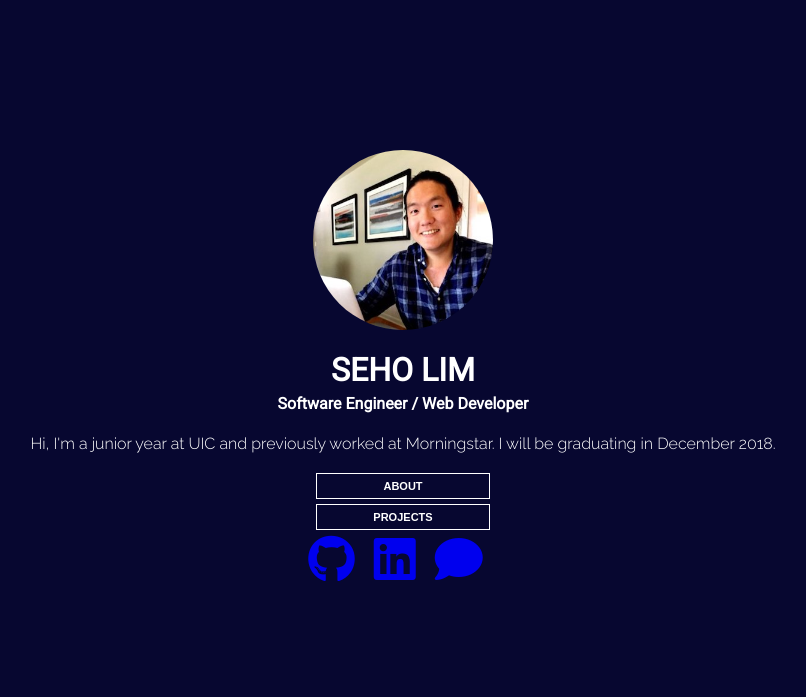
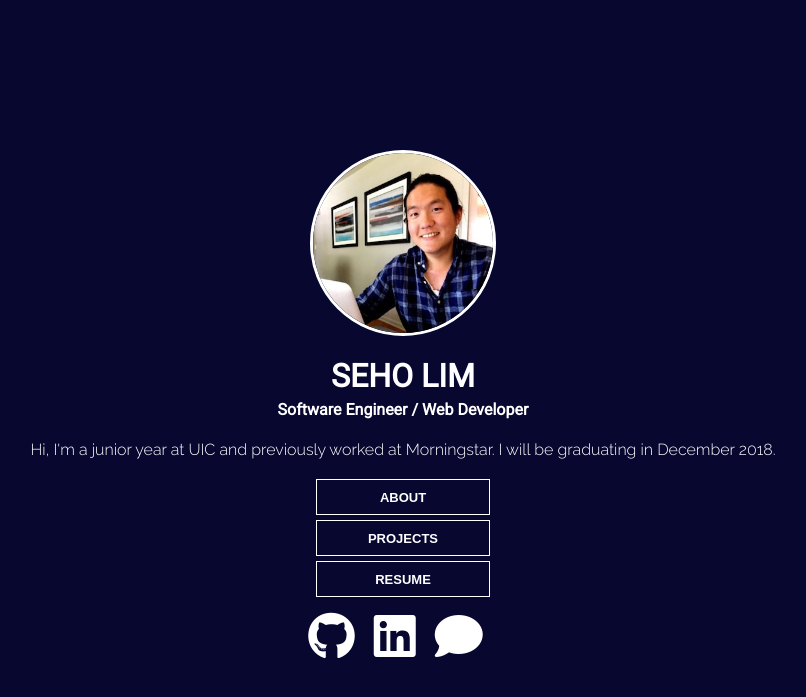
Before and after one commit to sonamoo/myPortfolio, a PHP site: page /profile.html in a window 1280 px wide. Shown: the top 697 px of the page, without its empty margins (237-1043 px from the left). Run offline with PHP 8.4, Linux system fonts and the light colour scheme; some libraries are stand-ins or nearby versions.

Commit message:
added a resume.

```diff
--- a/css/profile.css
+++ b/css/profile.css
@@ -12,6 +12,7 @@ body {
     margin: 0 auto;
     border-radius: 50%;
     width: 180px;
+    border: 3px solid white;
 }
 
 #profile-hello {
@@ -19,16 +20,19 @@ body {
 }
 
 #profile-title {
-
 }
 
 #profile-subtitle {
     margin-top: -17px;
-
 }
 
+#social-buttons-wrapper {
+    padding-top: 10px;
+}
 
 .social-buttons-links {
+
+    color: white;
     padding-right: 15px;
 }
 
@@ -46,11 +50,10 @@ body {
     align-items: center;
     justify-content: center;
     width: 160px;
-    height: 20px;
+    height: 30px;
     top: 50%;
     margin: 5px auto;
-    font: bold 11px Arial;
-
+    font: bold 13px Arial;
     text-decoration: none;
     background-color: transparent;
     color: white;
@@ -64,5 +67,4 @@ body {
 
 #profile-buttons-wrapper {
     padding-top: 15px;
-
 }
--- a/profile.html
+++ b/profile.html
@@ -26,6 +26,7 @@
                 <div id="profile-buttons-wrapper">
                     <a href="#" class="a-button">ABOUT</a>
                     <a href="#" class="a-button">PROJECTS</a>
+                    <a href="Resume_SehoLim.pdf" class="a-button">RESUME</a>
                 </div>
                 <div id="social-buttons-wrapper">
                     <a class="social-buttons-links" href="https://github.com/sonamoo" target="_blank"><i class="fa fa-github fa-3x" aria-hidden="true"></i></a>
```
Also changed, not shown: 1 other file.
